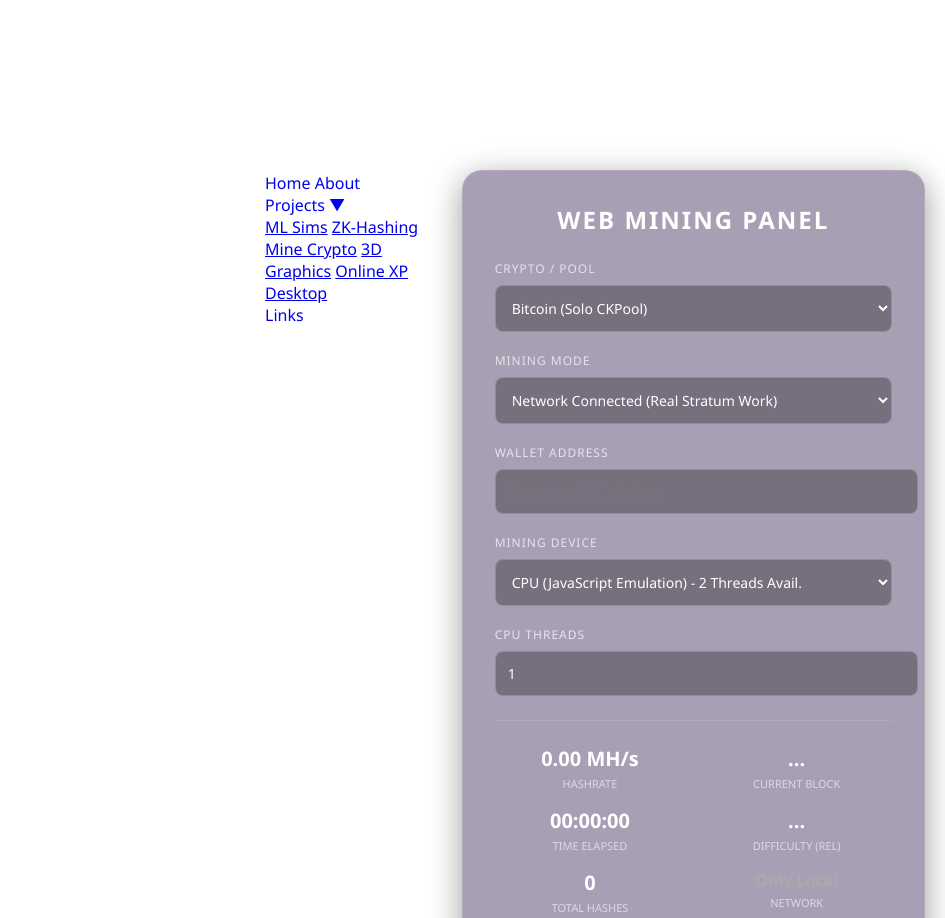
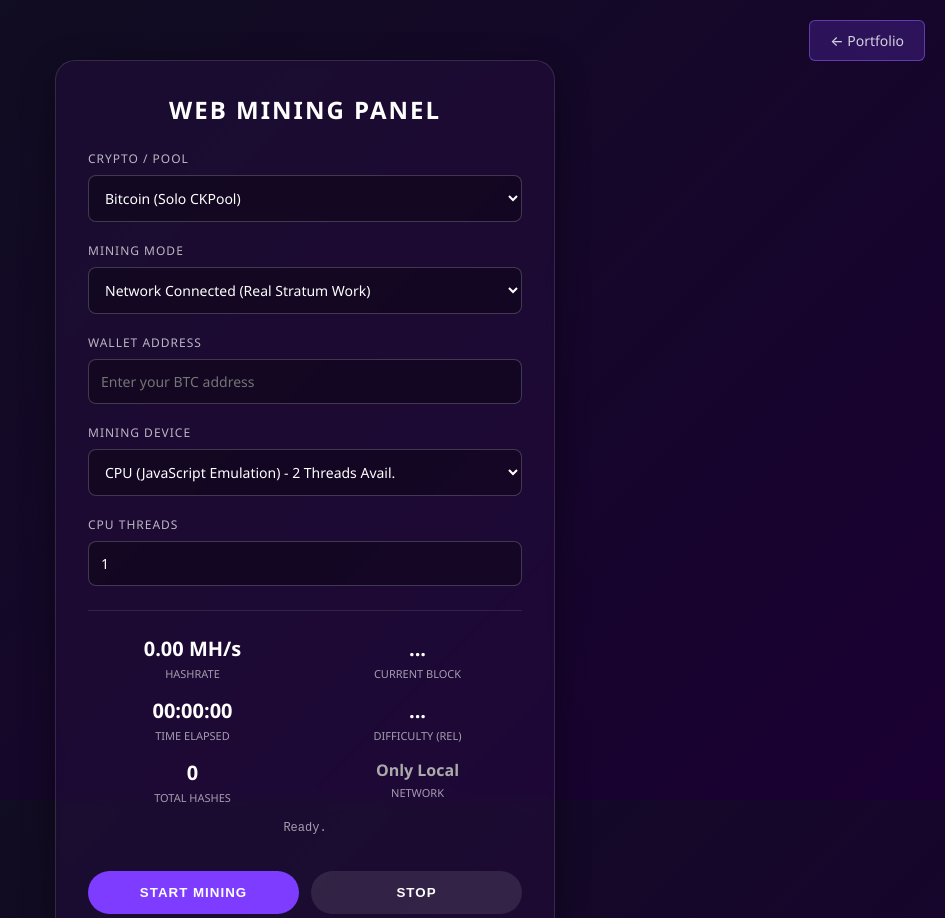
Before and after one commit to kenedii/Browser-Crypto-Miner, a plain HTML site: page mine-crypto.html in a window 1280 px wide. Shown: the top 918 px of the page, without its empty margins (335-1280 px from the left). Drawn offline with Linux system fonts and the light colour scheme.

Commit message:
Make frontend generic - remove navbar, add portfolio button

```diff
--- a/mine-crypto.html
+++ b/mine-crypto.html
@@ -3,94 +3,80 @@
 <head>
     <meta charset="UTF-8">
     <meta name="viewport" content="width=device-width, initial-scale=1.0">
-    <title>Web Mining Panel - Chris Kenedi</title>
-    <link rel="stylesheet" href="ostyles.css">
+    <title>Browser Crypto Miner</title>
     <style>
-        /* Standalone page specific styles to center the miner */
+        * {
+            margin: 0;
+            padding: 0;
+            box-sizing: border-box;
+        }
+
         body {
-            margin: 0;
-            overflow-y: auto;
-            overflow-x: hidden;
+            width: 100%;
+            height: 100vh;
             display: flex;
             justify-content: center;
             align-items: flex-start;
-            min-height: 100vh;
+            padding-top: 40px;
+            padding-bottom: 50px;
+            overflow-y: auto;
+            overflow-x: hidden;
             color: white;
             font-family: "Segoe UI", "Inter", sans-serif;
-            padding-top: 150px;
-            padding-bottom: 50px;
-            box-sizing: border-box;
+            background: linear-gradient(135deg, #0f0f1e 0%, #1a0033 100%);
+            position: relative;
         }
+
+        .portfolio-btn {
+            position: absolute;
+            top: 20px;
+            right: 20px;
+            z-index: 100;
+            padding: 10px 20px;
+            background: rgba(100, 50, 200, 0.3);
+            border: 1px solid rgba(150, 100, 255, 0.5);
+            color: rgba(255, 255, 255, 0.8);
+            text-decoration: none;
+            border-radius: 6px;
+            font-size: 14px;
+            font-weight: 500;
+            transition: all 0.3s ease;
+            cursor: pointer;
+        }
+
+        .portfolio-btn:hover {
+            background: rgba(150, 100, 255, 0.5);
+            border-color: rgba(200, 150, 255, 0.8);
+            color: white;
+            transform: translateY(-1px);
+        }
+
         #miner-app-container {
             position: relative;
-            z-index: 9999; /* Ensure it's on top of everything */
+            z-index: 10;
             width: 100%;
             display: flex;
             justify-content: center;
             padding: 20px;
-            pointer-events: auto; /* Ensure clickable */
+            pointer-events: auto;
         }
 
-        /* Ensure the body allows content to sit on top of fixed backgrounds */
-        .content-wrapper {
-            position: relative;
-            z-index: 10;
-        }
-
-        /* Nav back to home */
-        .home-link {
-            position: absolute;
-            top: 20px;
-            left: 20px;
-            z-index: 20;
-            color: rgba(255, 255, 255, 0.7);
-            text-decoration: none;
-            font-size: 14px;
-            text-transform: uppercase;
+        h2 {
+            text-align: center;
+            margin-top: 100px;
+            font-size: 24px;
+            font-weight: 300;
             letter-spacing: 1px;
-            padding: 10px 20px;
-            background: rgba(0,0,0,0.3);
-            border-radius: 30px;
-            border: 1px solid rgba(255,255,255,0.1);
-            transition: all 0.2s;
-        }
-        .home-link:hover {
-            background: rgba(255,255,255,0.1);
-            color: white;
         }
     </style>
 </head>
 <body>
-    <!-- protected streamed background video -->
-    <video id="galaxy-bg" data-stream="galaxy" autoplay loop muted playsinline></video>
-    <canvas id="galaxy"></canvas>
-
-    <header class="site-header">
-      <div class="logo">CK</div>
-      <nav class="nav">
-        <a href="index.html" class="nav-link" data-page="home" style="text-decoration: none;">Home</a>
-        <a href="about.html" class="nav-link" data-page="about" style="text-decoration: none;">About</a>
-        <div class="dropdown">
-          <a href="index.html#projects" class="nav-link active" data-page="projects" style="text-decoration: none;">Projects <span class="arrow">▼</span></a>
-          <div class="dropdown-content">
-            <a href="ml-simulations.html">ML Sims</a>
-            <a href="https://zkhash.ckenedi.vip" target="_blank">ZK-Hashing</a>
-            <a href="mine_crypto.html">Mine Crypto</a>
-            <a href="graphics.html">3D Graphics</a>
-            <a href="https://xpdesktop.ckenedi.vip" target="_blank">Online XP Desktop</a>
-          </div>
-        </div>
-        <a href="index.html#links" class="nav-link" data-page="links" style="text-decoration: none;">Links</a>
-      </nav>
-    </header>
-
-    <a href="index.html" class="home-link" style="display:none;">← Back to Portfolio</a>
+    <a href="https://ckenedi.vip" target="_blank" class="portfolio-btn">← Portfolio</a>
 
     <div id="miner-app-container">
-        <h2 style="text-align: center; margin-top: 100px;">Loading Mining Interface...</h2>
+        <h2>Loading Mining Interface...</h2>
     </div>
 
-    <script src="script.js"></script>
     <script src="miner.js"></script>
 </body>
 </html>
```
